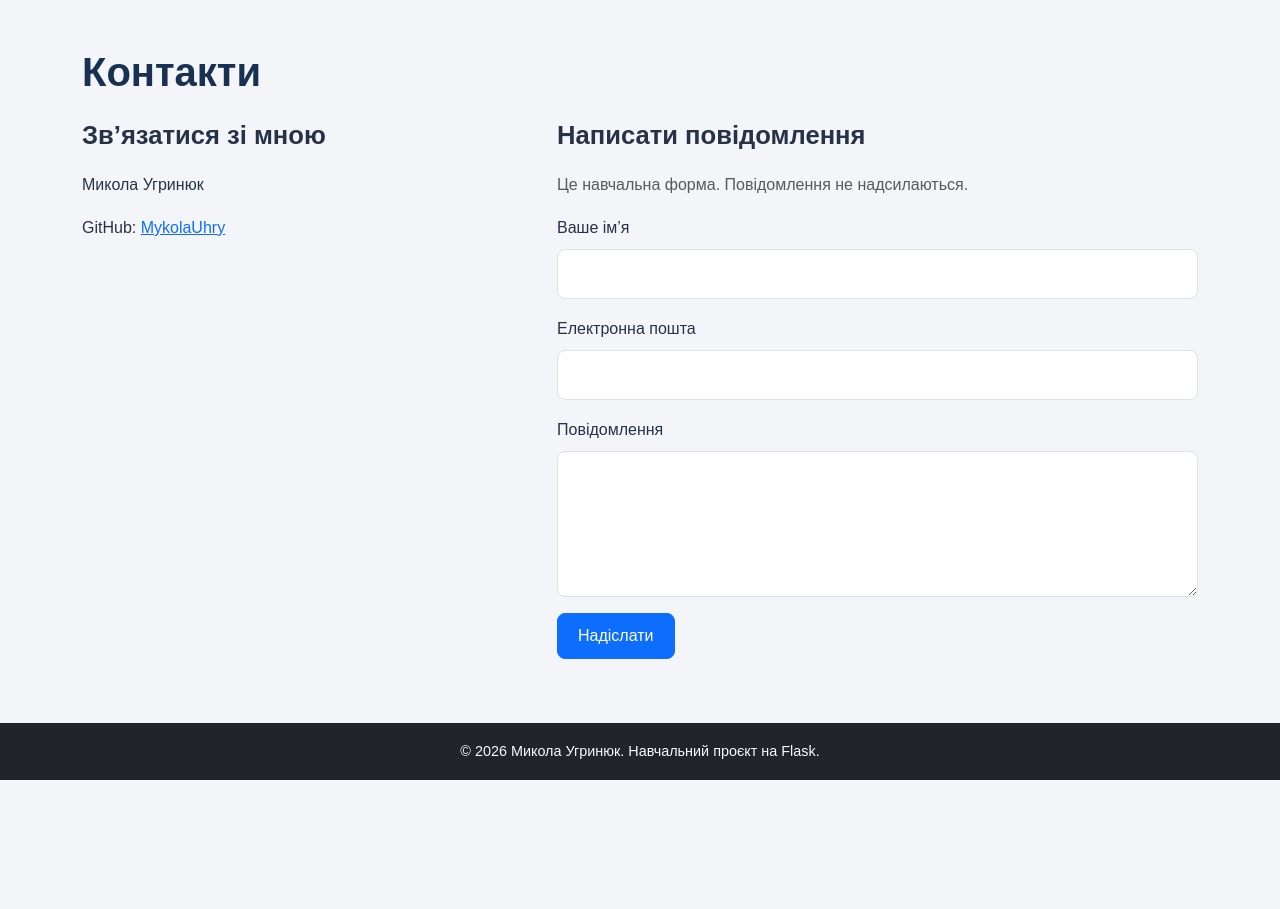
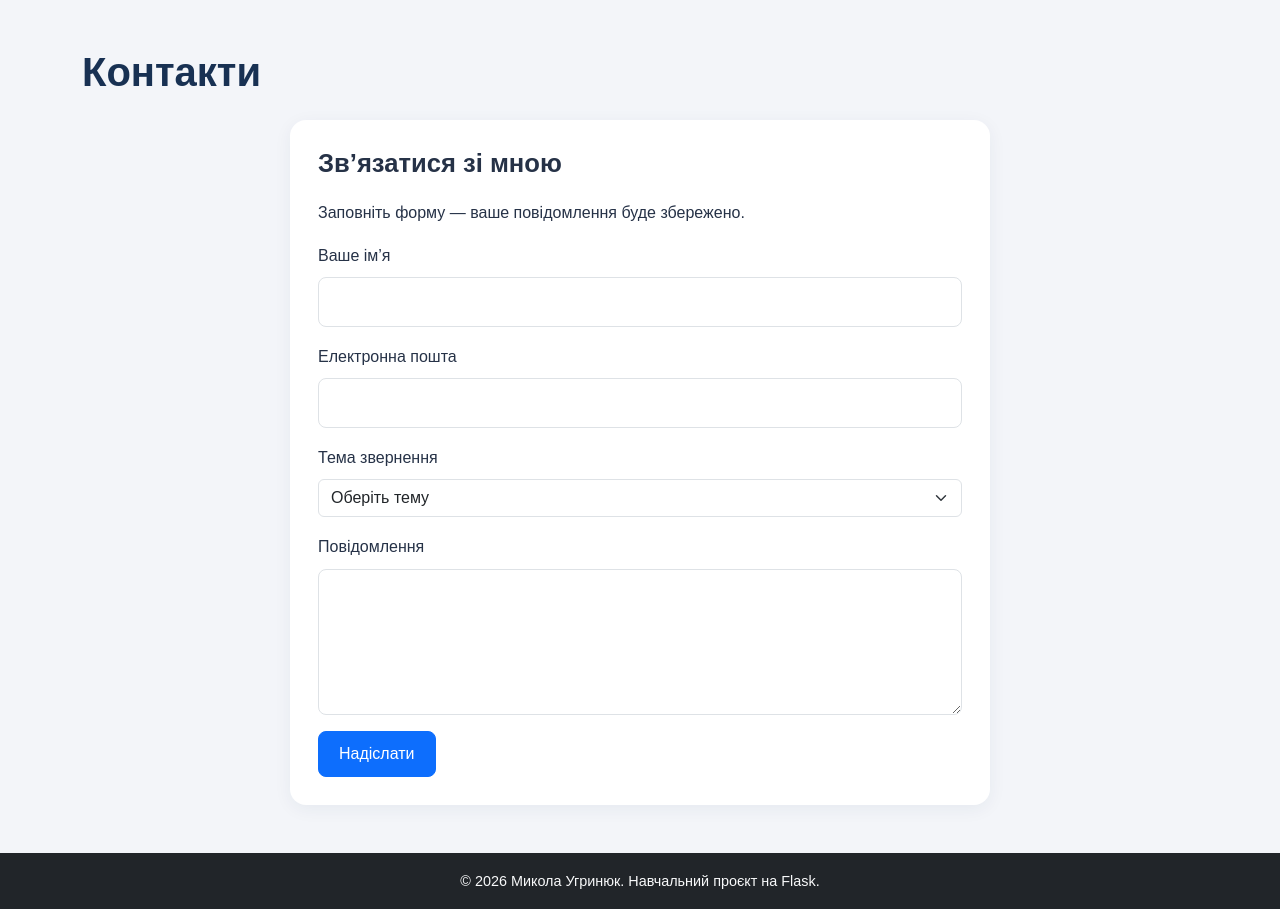
Before and after one commit to MykolaUhry/flask-app-lab, a Flask app: page /contacts in a window 1280 px wide. Shown: the part 60-969 px from the top of the page. Before the commit the page ends 840 px from the top, so only its background shows below. Run offline with Flask 3, Linux system fonts and the light colour scheme; some libraries are stand-ins or nearby versions.

Commit message:
Add Flask-WTF contact form with validation and message logging

```diff
--- /dev/null
+++ b/app/forms.py
@@ -0,0 +1,53 @@
+from flask_wtf import FlaskForm
+from wtforms import StringField, SelectField, TextAreaField, SubmitField
+from wtforms.validators import DataRequired, Email, Length
+
+
+class ContactForm(FlaskForm):
+    name = StringField(
+        "Ваше ім’я",
+        validators=[
+            DataRequired(message="Введіть ім’я."),
+            Length(
+                min=2,
+                max=50,
+                message="Ім’я має містити від 2 до 50 символів."
+            )
+        ]
+    )
+
+    email = StringField(
+        "Електронна пошта",
+        validators=[
+            DataRequired(message="Введіть електронну пошту."),
+            Email(message="Введіть коректну адресу електронної пошти."),
+            Length(max=120, message="Адреса має містити до 120 символів.")
+        ]
+    )
+
+    subject = SelectField(
+        "Тема звернення",
+        choices=[
+            ("", "Оберіть тему"),
+            ("question", "Запитання"),
+            ("cooperation", "Співпраця"),
+            ("feedback", "Відгук")
+        ],
+        validators=[
+            DataRequired(message="Оберіть тему звернення.")
+        ]
+    )
+
+    message = TextAreaField(
+        "Повідомлення",
+        validators=[
+            DataRequired(message="Введіть повідомлення."),
+            Length(
+                min=10,
+                max=2000,
+                message="Повідомлення має містити від 10 до 2000 символів."
+            )
+        ]
+    )
+
+    submit = SubmitField("Надіслати")
--- a/app/templates/contacts.html
+++ b/app/templates/contacts.html
@@ -1,55 +1,26 @@
-{% extends 'base.html' %}
+{% extends "base.html" %}
+{% from "form_macros.html" import render_field %}
 
 {% block content %}
-<div class="row g-4">
-    <section class="col-md-5">
-        <h2>Зв’язатися зі мною</h2>
-        <p>Микола Угринюк</p>
-        <p>
-            GitHub:
-            <a href="https://github.com/MykolaUhry">MykolaUhry</a>
-        </p>
-    </section>
+<section class="mx-auto" style="max-width: 700px;">
+    <h2>Зв’язатися зі мною</h2>
+    <p>Заповніть форму — ваше повідомлення буде збережено.</p>
 
-    <section class="col-md-7">
-        <h2>Написати повідомлення</h2>
-        <p id="formNote" class="text-muted">
-            Це навчальна форма. Повідомлення не надсилаються.
-        </p>
+    <form method="post" action="{{ url_for('contacts') }}" novalidate>
+        {{ form.hidden_tag() }}
 
-        <form id="contactForm" aria-describedby="formNote">
-            <div class="mb-3">
-                <label for="name" class="form-label">Ваше ім’я</label>
-                <input type="text" id="name" name="name"
-                       class="form-control" autocomplete="name" required>
+        {% for error in form.csrf_token.errors %}
+            <div class="alert alert-danger">
+                Помилка захисту форми. Оновіть сторінку та спробуйте ще раз.
             </div>
+        {% endfor %}
 
-            <div class="mb-3">
-                <label for="email" class="form-label">Електронна пошта</label>
-                <input type="email" id="email" name="email"
-                       class="form-control" autocomplete="email" required>
-            </div>
+        {{ render_field(form.name, autocomplete="name") }}
+        {{ render_field(form.email, type="email", autocomplete="email") }}
+        {{ render_field(form.subject) }}
+        {{ render_field(form.message, rows=5, cols=40) }}
 
-            <div class="mb-3">
-                <label for="message" class="form-label">Повідомлення</label>
-                <textarea id="message" name="message"
-                          class="form-control" rows="5" required></textarea>
-            </div>
-
-            <button type="submit" class="btn btn-primary">
-                Надіслати
-            </button>
-
-            <p id="formResult" class="mt-3" role="status"></p>
-        </form>
-    </section>
-</div>
-
-<script>
-    document.getElementById("contactForm").addEventListener("submit", function (event) {
-        event.preventDefault();
-        document.getElementById("formResult").textContent =
-            "Форму заповнено коректно. Це демонстрація — повідомлення не надіслано.";
-    });
-</script>
+        {{ form.submit(class="btn btn-primary") }}
+    </form>
+</section>
 {% endblock %}
--- /dev/null
+++ b/app/templates/form_macros.html
@@ -0,0 +1,20 @@
+{% macro render_field(field) %}
+    <div class="mb-3">
+        {{ field.label(class="form-label") }}
+
+        {% set field_class = "form-select" if field.type == "SelectField"
+                             else "form-control" %}
+
+        {% if field.errors %}
+            {% set field_class = field_class ~ " is-invalid" %}
+        {% endif %}
+
+        {{ field(class=field_class, **kwargs) }}
+
+        {% for error in field.errors %}
+            <div class="invalid-feedback d-block">
+                {{ error }}
+            </div>
+        {% endfor %}
+    </div>
+{% endmacro %}
--- a/app/views.py
+++ b/app/views.py
@@ -1,5 +1,11 @@
-from flask import render_template
+import json
+from datetime import datetime
+from pathlib import Path
+
+from flask import render_template, redirect, url_for, flash, request
+
 from app import app
+from app.forms import ContactForm
 
 
 @app.route("/")
@@ -12,6 +18,43 @@ def resume():
     return render_template("resume.html", title="Резюме")
 
 
-@app.route("/contacts")
+@app.route("/contact", methods=["GET", "POST"])
+@app.route("/contacts", methods=["GET", "POST"])
 def contacts():
-    return render_template("contacts.html", title="Контакти")
+    form = ContactForm()
+
+    if form.validate_on_submit():
+        entry = {
+            "created_at": datetime.now().isoformat(timespec="seconds"),
+            "name": form.name.data,
+            "email": form.email.data,
+            "subject": form.subject.data,
+            "message": form.message.data
+        }
+
+        log_path = Path(app.root_path).parent / "logs" / "contacts.log"
+
+        try:
+            log_path.parent.mkdir(parents=True, exist_ok=True)
+
+            with log_path.open("a", encoding="utf-8") as log_file:
+                log_file.write(
+                    json.dumps(entry, ensure_ascii=False) + "\n"
+                )
+
+        except OSError:
+            app.logger.exception("Не вдалося записати контактне повідомлення.")
+            flash("Не вдалося зберегти повідомлення. Спробуйте пізніше.", "danger")
+        else:
+            flash("Повідомлення успішно прийнято та записано у файл.", "success")
+
+        return redirect(url_for("contacts"))
+
+    if request.method == "POST":
+        flash("Форму не надіслано. Перевірте помилки нижче.", "danger")
+
+    return render_template(
+        "contacts.html",
+        title="Контакти",
+        form=form
+    )
```
Also changed, not shown: 1 other file.
